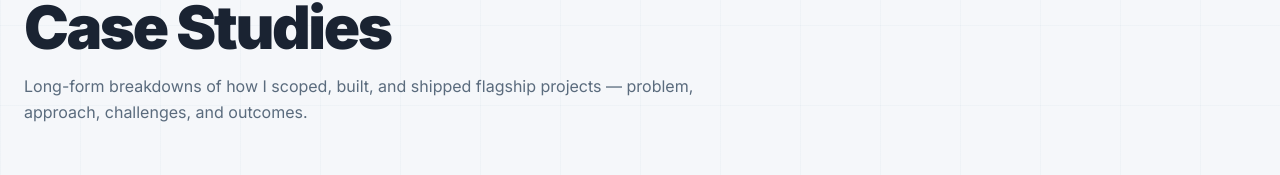
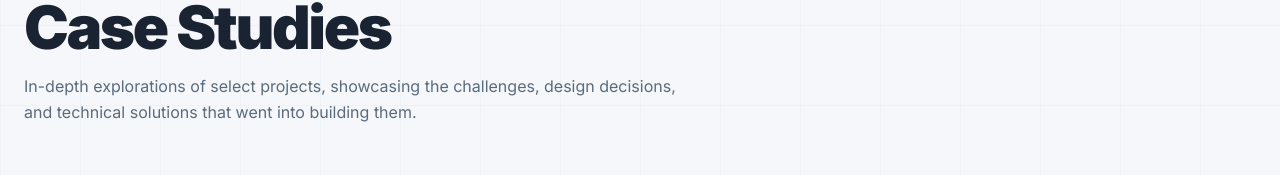
Before and after one commit to gulumawakuma/gulumawakuma.github.io, a React (Vite) app: page /case-studies in a window 1280 px wide. Shown: the part 215-390 px from the top of the page. Built offline with nearby package versions, Linux system fonts and the light colour scheme; no server answers.

Commit message:
Updated project case studies

```diff
--- a/src/pages/CaseStudies.jsx
+++ b/src/pages/CaseStudies.jsx
@@ -41,8 +41,9 @@ export default function CaseStudies() {
             transition={{ delay: 0.1 }}
             className="text-muted-foreground max-w-2xl leading-relaxed mb-12 sm:mb-16"
           >
-            Long-form breakdowns of how I scoped, built, and shipped flagship projects —
-            problem, approach, challenges, and outcomes.
+            {/* Long-form breakdowns of how I scoped, built, and shipped flagship projects —
+            problem, approach, challenges, and outcomes. */}
+            In-depth explorations of select projects, showcasing the challenges, design decisions, and technical solutions that went into building them.
           </Motion.p>
 
           <div className="grid grid-cols-1 lg:grid-cols-2 gap-6">
```
